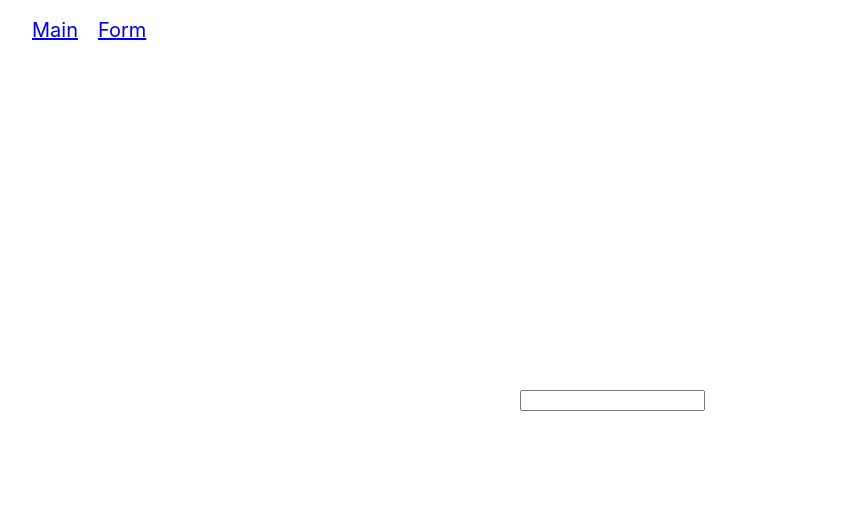
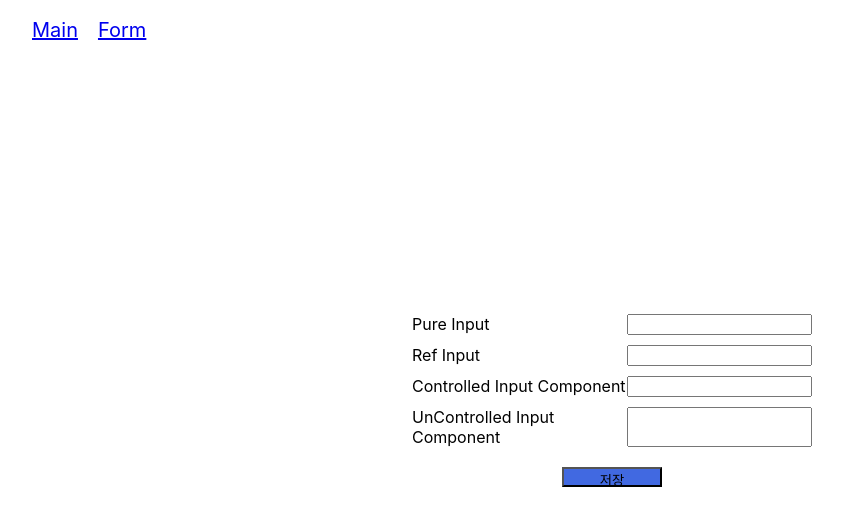
Before and after one commit to kwonth211/FE-lab, a React (Create React App) app: page /form in a window 1280 px wide. Shown: the top 526 px of the page, without its empty margins (28-871 px from the left). Built offline with nearby package versions, Linux system fonts and the light colour scheme.

Commit message:
add:play ground form form component

```diff
--- a/package.json
+++ b/package.json
@@ -12,7 +12,6 @@
     "@types/react": "^17.0.13",
     "@types/react-dom": "^17.0.0",
     "@types/react-router-dom": "^5.1.7",
-    "babel-loader": "^8.2.2",
     "css-loader": "^5.2.6",
     "eslint-config-airbnb-base": "^14.2.1",
     "eslint-config-prettier": "^8.3.0",
@@ -21,6 +20,7 @@
     "prettier": "^2.3.2",
     "react": "^17.0.2",
     "react-dom": "^17.0.2",
+    "react-hook-form": "^7.10.1",
     "react-router-dom": "^5.2.0",
     "react-scripts": "4.0.3",
     "sass-loader": "^12.1.0",
@@ -29,6 +29,7 @@
     "web-vitals": "^1.0.1"
   },
   "scripts": {
+    "dev": "craco start",
     "start": "craco start",
     "build": "craco build",
     "test": "craco test",
--- a/src/App.tsx
+++ b/src/App.tsx
@@ -1,16 +1,24 @@
 import React from 'react';
 import { BrowserRouter as Router, Route } from 'react-router-dom';
-import ControlledForm from '@/components/form/Controlled/Controlled';
+import Form from '@/components/form/Form';
 import Layout from '@/components/layout/Layout';
 import './App.scss';
 import Home from './components/home/Home';
 
+/*
+    1. HOME (게임 또는 interaction view)
+    2. form Test
+    3. state management
+    4. vanlia JS
+    5. memoization
+
+*/
 const App = () => {
   return (
     <Router>
       <Layout>
         <Route exact={true} path="/" component={Home} />
-        <Route path="/form" component={ControlledForm} />
+        <Route path="/form" component={Form} />
       </Layout>
     </Router>
   );
--- a/src/components/form/Controlled/Controlled.tsx
+++ /dev/null
@@ -1,17 +0,0 @@
-import React, { useState } from 'react';
-import './style.scss';
-const Controlled = () => {
-  const [name, setName] = useState('');
-  return (
-    <form>
-      <input
-        value={name}
-        onChange={(e) => {
-          setName(e.target.value);
-        }}
-      />
-    </form>
-  );
-};
-
-export default Controlled;
--- a/src/components/form/Controlled/index.ts
+++ /dev/null
@@ -1 +0,0 @@
-export { default as Controlled } from './Controlled';
--- a/src/components/form/Controlled/style.scss
+++ /dev/null
@@ -1,3 +0,0 @@
-.test {
-  background-color: blue;
-}
--- /dev/null
+++ b/src/components/form/Form.scss
@@ -0,0 +1,21 @@
+.root {
+  width: 400px;
+}
+.row {
+  display: flex;
+  justify-content: space-between;
+  margin : {
+    bottom: 10px;
+  }
+}
+.button-wrapper {
+  display: flex;
+  justify-content: center;
+  margin-top: 20px;
+}
+.submit-button {
+  width: 100px;
+  height: 20px;
+  background-color: royalblue;
+  text-align: center;
+}
--- /dev/null
+++ b/src/components/form/Form.tsx
@@ -0,0 +1,52 @@
+import React, { useRef, useState, FormEvent, ElementRef } from 'react';
+import { ControlledInput, UnControlledInput } from './Input';
+import './Form.scss';
+
+type injectType = ElementRef<typeof UnControlledInput>;
+
+const Form = () => {
+  const [value, setValue] = useState('');
+  const [inputComponentValue, setInputComponentValue] = useState('');
+  const inputRef = useRef<HTMLInputElement>(null);
+  const injectRef = useRef<injectType>(null);
+
+  const handleSubmit = (e: FormEvent<HTMLFormElement>) => {
+    e.preventDefault();
+    console.log('1. controlledForm : ', value);
+    console.log('2. unContolledForm :', inputRef?.current?.value);
+    console.log('3. injectRef', injectRef?.current?.value);
+  };
+
+  return (
+    <div className="root">
+      <form id="test" onSubmit={handleSubmit}>
+        <div className="row">
+          Pure Input
+          <input
+            value={value}
+            onChange={(e) => {
+              setValue(e.target.value);
+            }}
+          />
+        </div>
+        <div className="row">
+          Ref Input
+          <input ref={inputRef} />
+        </div>
+        <div className="row">
+          Controlled Input Component
+          <ControlledInput value={inputComponentValue} onChange={setInputComponentValue} />
+        </div>
+        <div className="row">
+          UnControlled Input Component
+          <UnControlledInput ref={injectRef} />
+        </div>
+        <div className="button-wrapper">
+          <button className="submit-button">저장</button>
+        </div>
+      </form>
+    </div>
+  );
+};
+
+export default Form;
--- /dev/null
+++ b/src/components/form/Input.tsx
@@ -0,0 +1,44 @@
+import React, { useState, useImperativeHandle, useRef, forwardRef, useEffect, memo } from 'react';
+
+interface ControlledInputProps {
+  value?: string;
+  onChange?: (e: string) => void;
+}
+
+export const ControlledInput = memo(({ value, onChange }: ControlledInputProps) => {
+  useEffect(() => {
+    console.log('render Controlled Input');
+  });
+
+  return (
+    <input
+      value={value}
+      onChange={(e) => {
+        onChange?.(e.target.value);
+      }}
+    />
+  );
+});
+
+type RefType = {
+  value: string | undefined;
+};
+
+export const UnControlledInput = forwardRef<RefType>((_, ref) => {
+  const inputRef = useRef<HTMLInputElement>(null);
+
+  useEffect(() => {
+    console.log('render UnControlledInput Input');
+  });
+  useImperativeHandle(
+    ref,
+    () => ({
+      get value() {
+        return inputRef.current?.value;
+      },
+    }),
+    []
+  );
+
+  return <input ref={inputRef} />;
+});
--- /dev/null
+++ b/src/components/form/index.ts
@@ -0,0 +1 @@
+export { default as Controlled } from './Form';
--- a/src/components/home/Home.tsx
+++ b/src/components/home/Home.tsx
@@ -5,6 +5,6 @@ export interface HomeProps {
 }
 
 const Home = ({ children }: HomeProps) => {
-  return <div>Hello world!</div>;
+  return <div>Welcome to FE laboratory!</div>;
 };
 export default Home;
```
Also changed, not shown: .eslintrc.json, 1 other file (tests, documents, lock files or other folders).
